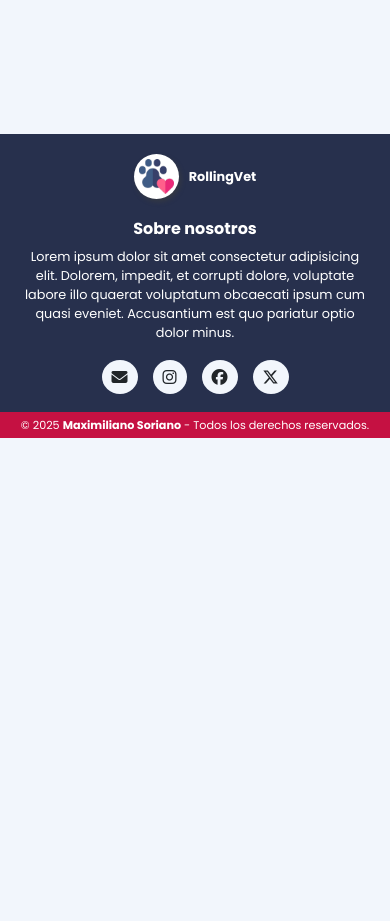
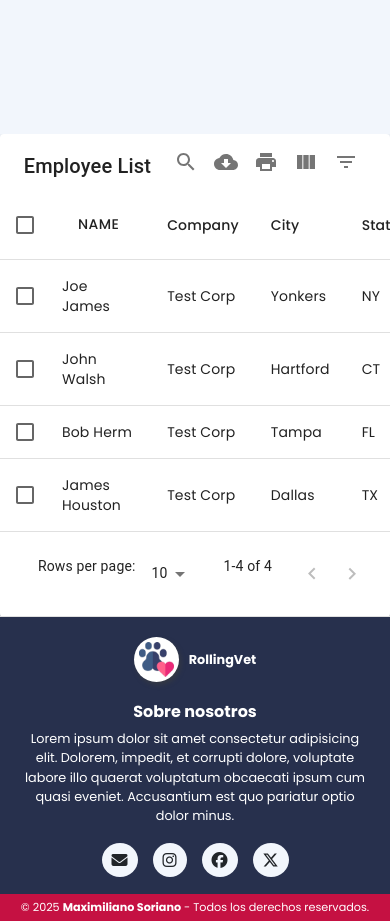
Before and after one commit to MaxiSoriano70/PF-RC-FRONT-END-ROLLINGVET, a React (Vite) app: page / in a window 390 px wide. Shown: the part 3960-4881 px from the top of the page. Before the commit the page ends 4398 px from the top, so only its background shows below. Built offline with nearby package versions, Linux system fonts and the light colour scheme.

Commit message:
Agregando Componente TableTurnos

```diff
--- a/package.json
+++ b/package.json
@@ -10,6 +10,8 @@
     "preview": "vite preview"
   },
   "dependencies": {
+    "@emotion/react": "^11.14.0",
+    "@emotion/styled": "^11.14.1",
     "mui-datatables": "^4.3.0",
     "react": "^18.3.1",
     "react-dom": "^18.3.1",
--- /dev/null
+++ b/src/components/TableTurnos.jsx
@@ -0,0 +1,35 @@
+import MUIDataTable from "mui-datatables";
+
+const columns = [
+    { name: "name", label: "Name", options: { filter: true, sort: true } },
+    { name: "company", label: "Company", options: { filter: true, sort: false } },
+    { name: "city", label: "City", options: { filter: true, sort: false } },
+    { name: "state", label: "State", options: { filter: true, sort: false } },
+];
+
+const data = [
+    { name: "Joe James", company: "Test Corp", city: "Yonkers", state: "NY" },
+    { name: "John Walsh", company: "Test Corp", city: "Hartford", state: "CT" },
+    { name: "Bob Herm", company: "Test Corp", city: "Tampa", state: "FL" },
+    { name: "James Houston", company: "Test Corp", city: "Dallas", state: "TX" },
+];
+
+const options = {
+    filterType: "checkbox",
+    responsive: "standard", // o "vertical", "simple", "stacked"
+};
+
+const TableTurnos = () => {
+    return (
+        <div style={{ maxWidth: "100%", overflowX: "auto" }}>
+        <MUIDataTable
+            title={"Employee List"}
+            data={data}
+            columns={columns}
+            options={options}
+        />
+        </div>
+    );
+};
+
+export default TableTurnos;
--- a/src/pages/HomePage.jsx
+++ b/src/pages/HomePage.jsx
@@ -3,6 +3,7 @@ import NuestrosProfesionales from '../components/NuestrosProfesionales';
 import NuestrosServicios from '../components/NuestrosServicios';
 import PubliPeluqeria from '../components/PubliPeluqueria';
 import Slider from '../components/Slider'
+import TableTurnos from '../components/TableTurnos';
 
 const HomePage = () => {
     return (
@@ -12,6 +13,7 @@ const HomePage = () => {
             <NuestrasMarcas/>
             <NuestrosProfesionales/>
             <PubliPeluqeria/>
+            <TableTurnos/>
         </>
     )
 }
```
Also changed, not shown: 1 other file (tests, documents, lock files or other folders).
